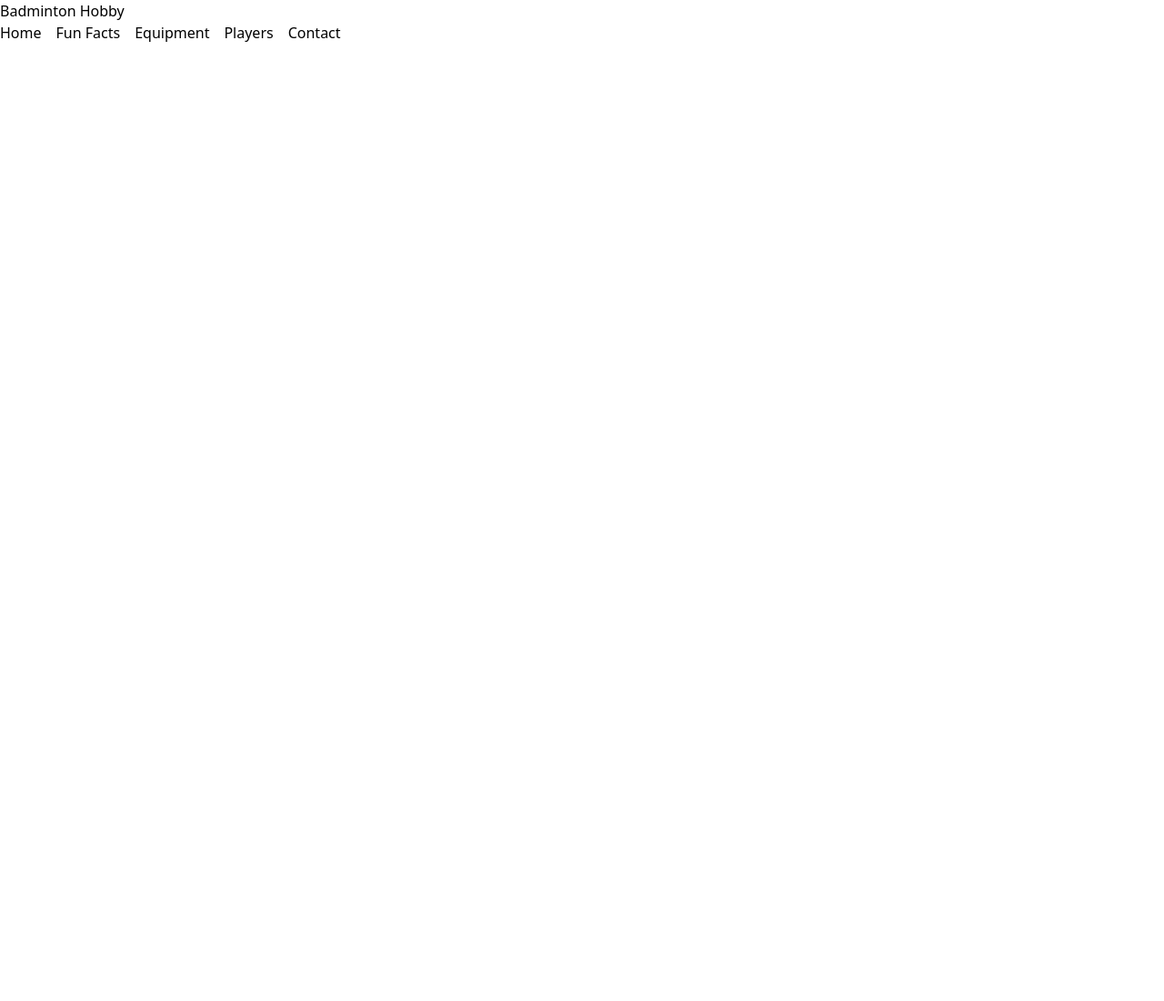
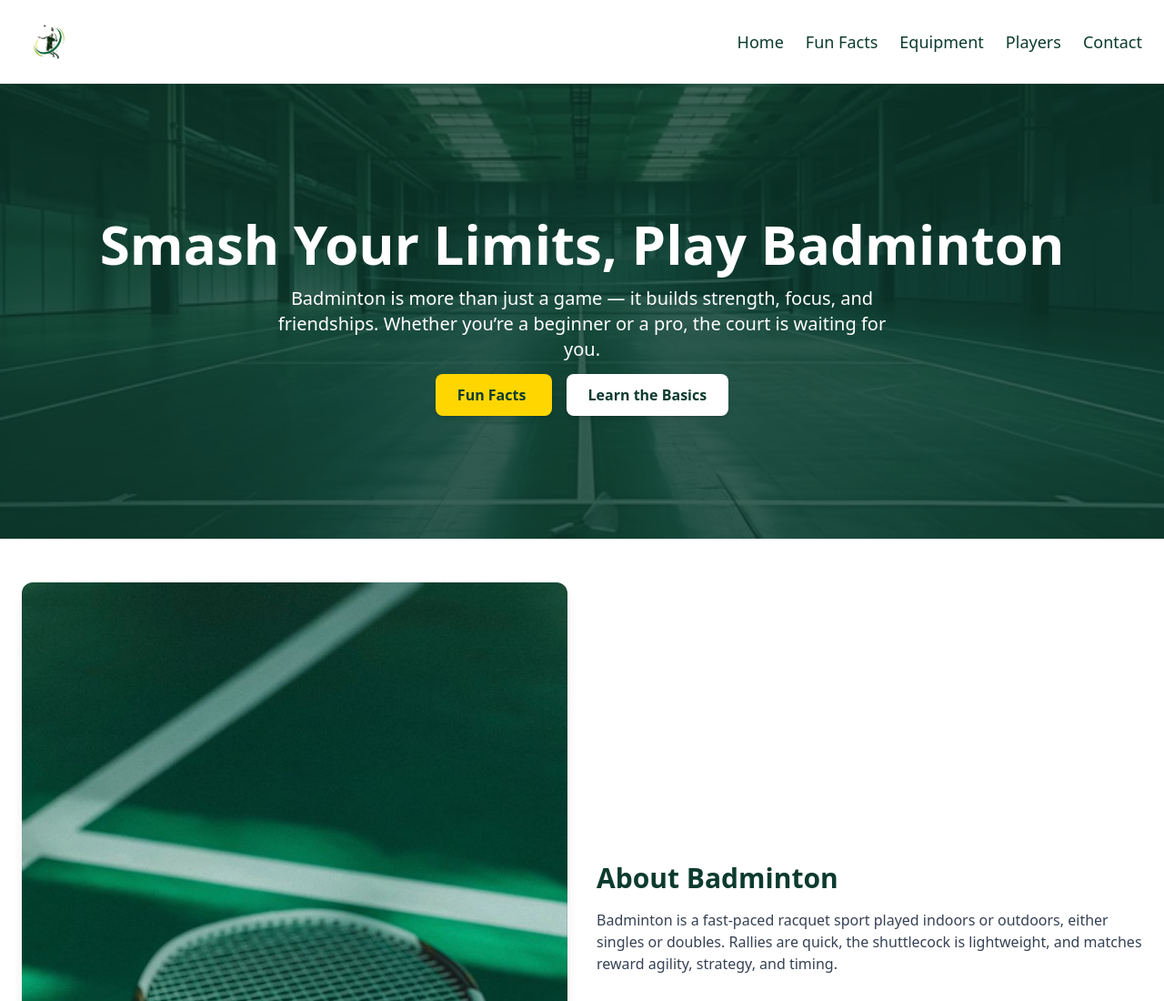
Before and after one commit to siddiq541/HobbySite, a plain HTML site: page index.html in a window 1280 px wide. Shown: the top 1100 px of the page at 91% size. Before the commit the page ends 800 px from the top, so only its background shows below. Drawn offline with nearby package versions, Linux system fonts and the light colour scheme.

Commit message:
hero and about section added

```diff
--- a/index.html
+++ b/index.html
@@ -1,28 +1,107 @@
 <!DOCTYPE html>
 <html lang="en">
 <head>
-    <meta charset="UTF-8">
-    <title>Badminton Hobby Site</title>
-    <meta name="viewport" content="width=device-width, initial-scale=1.0">
-    <link rel="stylesheet" href="assets/css/style.css">
-<script src="https://cdn.jsdelivr.net/npm/@tailwindcss/browser@4"></script>
+  <meta charset="UTF-8">
+  <title>Badminton Hobby Site</title>
+  <meta name="viewport" content="width=device-width, initial-scale=1.0">
+  <link rel="stylesheet" href="assets/css/style.css">
+  <!--Tailwind CSS CDN-->
+  <script src="https://cdn.jsdelivr.net/npm/@tailwindcss/browser@4"></script>
 </head>
-<body>
-<header class="">
-  <nav class="">
-    <!-- Site Title -->
-    <h1 class="">Badminton Hobby</h1>
+<body class="flex flex-col min-h-screen font-sans text-gray-800">
+
+ <!-- Navbar -->
+<header class="bg-white shadow-md">
+  <nav class="container mx-auto flex justify-between items-center py-4 px-6">
+    <!-- Logo -->
+    <img src="assets/img/logo1.png" alt="Site logo with shuttlecock" class="h-15">
 
     <!-- Nav Links -->
-    <ul class="flex space-x-4">
-      <li><a href="index.html" class="navBarLinks">Home</a></li>
-      <li><a href="fun-facts.html" class="">Fun Facts</a></li>
-      <li><a href="equipment.html" class="">Equipment</a></li>
-      <li><a href="players.html" class="">Players</a></li>
-      <li><a href="contact.html" class="">Contact</a></li>
+    <ul class="flex space-x-6 text-lg font-medium text-[#0C3B2E]">
+      <li><a href="index.html" class="hover:text-[#FFD600]">Home</a></li>
+      <li><a href="fun-facts.html" class="hover:text-[#FFD600]">Fun Facts</a></li>
+      <li><a href="equipment.html" class="hover:text-[#FFD600]">Equipment</a></li>
+      <li><a href="players.html" class="hover:text-[#FFD600]">Players</a></li>
+      <li><a href="contact.html" class="hover:text-[#FFD600]">Contact</a></li>
     </ul>
   </nav>
 </header>
-    <main>
-    </main>
+
+  <!-- Main Content -->
+  <main class="flex-grow">
+
+    <!-- Hero Section -->
+<section class="relative">
+  <!-- Background image -->
+  <img src="assets/img/heroImg.jpg" alt="Shuttlecock close-up on badminton court"
+       class="w-full h-[500px] object-cover">
+  <div class="absolute inset-0 bg-[#0C3B2E]/80 flex flex-col justify-center items-center text-center text-white px-4">
+    <!-- Heading -->
+    <h1 class="text-4xl md:text-6xl font-bold mb-4">
+      Smash Your Limits, Play Badminton
+    </h1>
+    <!-- Subtext -->
+    <p class="text-lg md:text-xl max-w-2xl mb-6">
+      Badminton is more than just a game — it builds strength, focus, and friendships.
+      Whether you’re a beginner or a pro, the court is waiting for you.
+    </p>
+    <!-- CTAs -->
+    <div class="space-x-4">
+      <a href="fun-facts.html"
+         class="bg-[#FFD600] text-[#0C3B2E] px-6 py-3 rounded-lg font-semibold shadow-md hover:bg-yellow-300 transition">
+         Fun Facts
+      </a>
+      <a href="equipment.html"
+         class="bg-white text-[#0C3B2E] px-6 py-3 rounded-lg font-semibold shadow-md hover:bg-gray-100 transition">
+         Learn the Basics
+      </a>
+    </div>
+  </div>
+</section>
+
+   <!-- About Section -->
+<section aria-labelledby="about-badminton" class="container mx-auto px-6 py-12 grid md:grid-cols-2 gap-8 items-center">
+  <figure>
+    <img src="assets/img/badminton.jpg" alt="A shuttlecock and racket waiting on the court" class="rounded-xl shadow-lg ">
+    <figcaption class="text-sm text-gray-500 mt-2">Badminton is fast, tactical, and beginner-friendly.</figcaption>
+  </figure>
+
+  <div>
+    <h2 id="about-badminton" class="text-3xl font-bold text-[#0C3B2E] mb-4">About Badminton</h2>
+    <p class="mb-6 text-gray-700">
+      Badminton is a fast-paced racquet sport played indoors or outdoors, either singles or doubles.
+      Rallies are quick, the shuttlecock is lightweight, and matches reward agility, strategy, and timing.
+    </p>
+
+    <h3 class="text-xl font-semibold text-[#0C3B2E] mb-2">Why people love it</h3>
+    <ul class="list-disc list-inside mb-6 space-y-1 text-gray-700">
+      <li>Easy to start: a racquet, shuttle, and a bit of space.</li>
+      <li>Great workout: cardio, reflexes, and coordination.</li>
+      <li>Inclusive: fun for all ages and skill levels.</li>
+      <li>Convenient: most communities have indoor courts.</li>
+    </ul>
+
+    <h3 class="text-xl font-semibold text-[#0C3B2E] mb-2">Basic rules at a glance</h3>
+    <ol class="list-decimal list-inside space-y-1 mb-6 text-gray-700">
+      <li>Best of three games to 21 points (win by 2).</li>
+      <li>Rally scoring: every rally earns a point.</li>
+      <li>Serve diagonally; switch ends at 11 points in a game.</li>
+    </ol>
+
+    <p class="text-gray-700">
+      Ready to dive deeper? Explore the
+      <a href="equipment.html" class="text-[#0C3B2E] font-semibold hover:text-[#FFD600]">equipment basics</a>
+      or browse
+      <a href="fun-facts.html" class="text-[#0C3B2E] font-semibold hover:text-[#FFD600]">fun facts</a>.
+    </p>
+  </div>
+</section>
+
+<!-- Footer -->
+<footer class="bg-[#0C3B2E] text-white mt-auto">
+  <div class="container mx-auto px-6 py-6">
+    <p class="text-center">© 2025 Badminton Hobby Site. All rights reserved.</p>
+  </div>
+</footer>
 </body>
+</html>
```
Also changed, not shown: assets/img/logo1.png (added).
